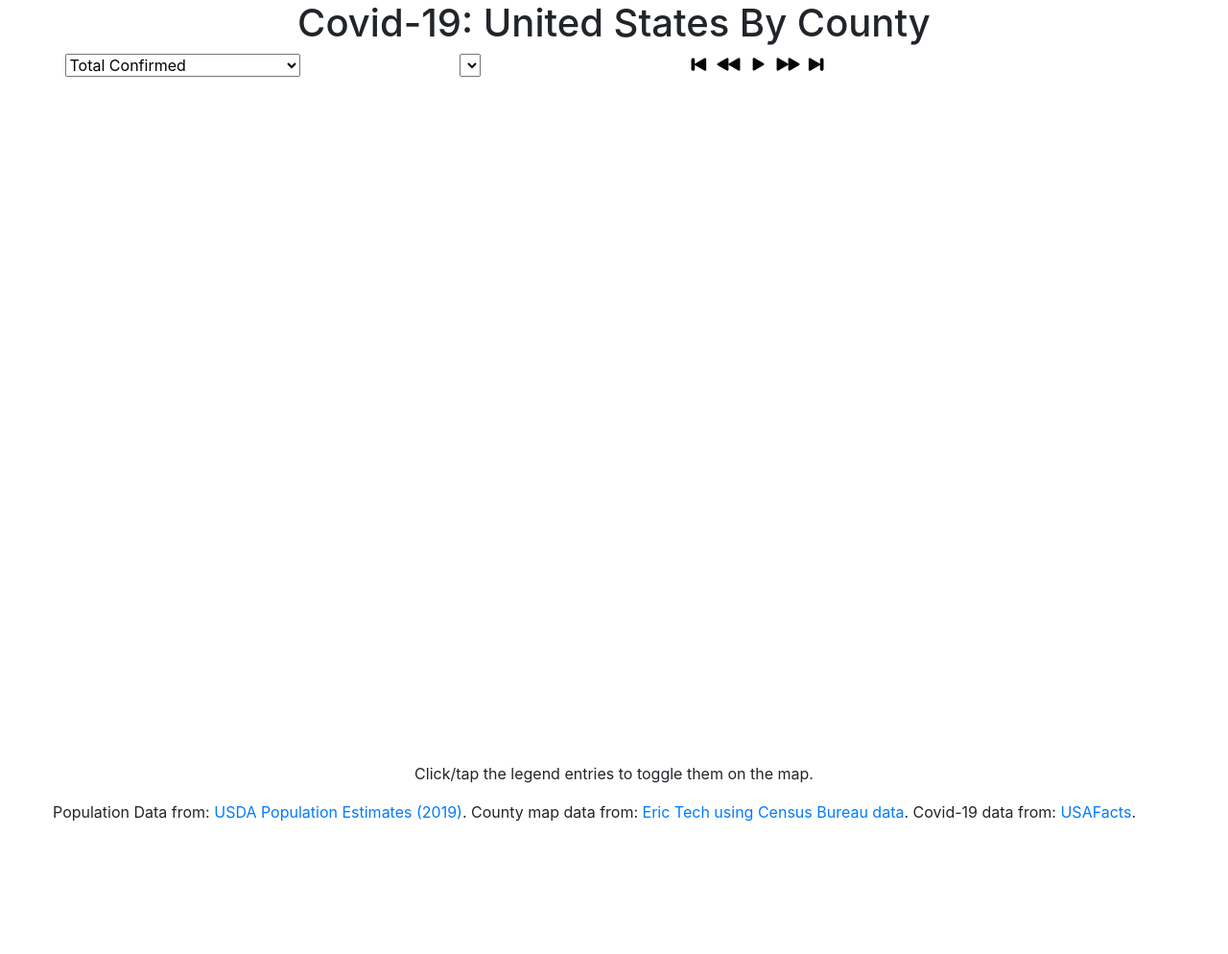
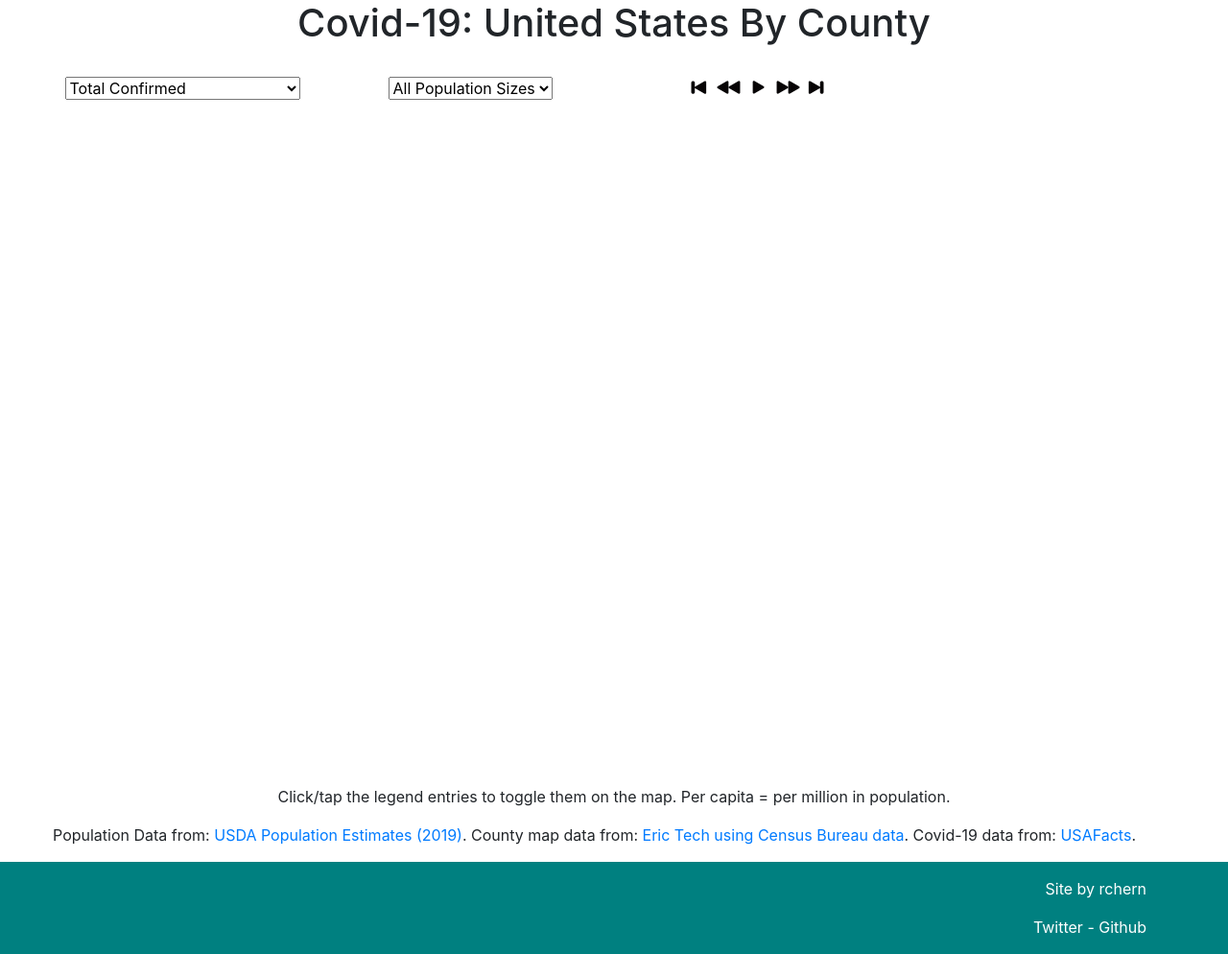
Before and after one commit to rchern/covid-19, a plain HTML site: page index.html in a window 1280 px wide. Shown: the whole page at 96% size. Before the commit the page ends 874 px from the top, so only its background shows below. Drawn offline with nearby package versions, Linux system fonts and the light colour scheme; some packages are replaced by stand-ins of ours; no server answers.

Commit message:
polish things up a bit

```diff
--- a/index.html
+++ b/index.html
@@ -17,7 +17,7 @@
                 <h1>Covid-19: United States By County</h1>
             </div>
         </div>
-        <div class="row justify-content-center align-items-center">
+        <div class="row justify-content-center align-items-center my-4">
             <div class="col-sm-6 col-lg-3 text-center mb-2">
                 <select id="metric">
                     <optgroup label="Confirmed Cases">
@@ -36,7 +36,14 @@
             </div>
             <div class="col-sm-6 col-lg-3 text-center mb-2">
                 <select id="population">
-
+                    <option value="0">All Population Sizes</option>
+                    <option value="6000">>= 6K</option>
+                    <option value="12000">>= 12K</option>
+                    <option value="18000">>= 18K</option>
+                    <option value="27000">>= 27K</option>
+                    <option value="42000">>= 42K</option>
+                    <option value="74000">>= 74K</option>
+                    <option value="200000">>= 200K</option>
                 </select>
             </div>
             <div class="col-sm-6 col-lg-3 text-center mb-2">
@@ -54,7 +61,7 @@
         <div id="legend"></div>
         <div class="row">
             <div class="col text-center">
-                <p>Click/tap the legend entries to toggle them on the map.</p>
+                <p>Click/tap the legend entries to toggle them on the map. Per capita = per million in population.</p>
             </div>
         </div>
         <p>Population Data from: <a
@@ -64,6 +71,19 @@
                 data</a>.
             Covid-19 data from: <a
                 href="https://usafacts.org/visualizations/coronavirus-covid-19-spread-map/">USAFacts</a>.
+        </p>
+    </div>
+    <div id="footer" class="py-3">
+        <div class="container">
+            <div class="row">
+                <div class="col text-right">
+                    <p>Site by rchern</p>
+                    <div>
+                        <a href="https://twitter.com/rchern">Twitter</a> - <a href="https://github.com/rchern/covid-19">Github</a>
+                    </div>
+                </div>
+            </div>
+        </div>
     </div>
     <script src='https://cdnjs.cloudflare.com/ajax/libs/jquery/3.4.1/jquery.min.js'></script>
     <script src="./script.js"></script>
--- a/script.js
+++ b/script.js
@@ -41,15 +41,9 @@ var Covid19 = /** @class */ (function () {
     }
     Covid19.prototype.handlePopulation = function () {
         var _this = this;
-        var buckets = 12;
-        var populationScale = new LogarithmicSlider(buckets, this.max.population);
         var population = $("#population");
-        population.empty();
-        for (var i = 0; i < buckets - 2; i++) {
-            population.append("<option value=" + i + ">" + (i == 0 ? "All Population Sizes" : ">= " + populationScale.getValue(i)) + "</option>");
-        }
         population.on("change", function () {
-            _this.populationThreshold = populationScale.getValue(population.val());
+            _this.populationThreshold = population.val();
             _this.styleMap();
         });
     };
@@ -233,7 +227,7 @@ var Covid19 = /** @class */ (function () {
         var geoId = this.getGeoId(evt.feature);
         var countyData = this.covid19[this.currentDayIndex][geoId];
         var county = this.allCounties[geoId];
-        var html = "\n<b>" + county.county + ", " + county.stateAbbr + " (" + county.population + ")</b>\n<p>Day " + this.currentDayIndex + "</p>\n<p></p>\n<p>New Confirmed: " + countyData.newConfirmed + " (" + countyData.newConfirmedNormalized + ")</p>\n<p>Total Confirmed: " + countyData.totalConfirmed + " (" + countyData.totalConfirmedNormalized + ")</p>\n<p></p>\n<p>New Deaths: " + countyData.newDeaths + " (" + countyData.newDeathsNormalized + ")</p>\n<p>Total Deaths: " + countyData.totalDeaths + " (" + countyData.totalDeathsNormalized + ")</p>\n";
+        var html = "\n<div><b>" + county.county + ", " + county.stateAbbr + "</b></div>\n<div>Population: " + county.population.toString().replace(/\B(?=(\d{3})+(?!\d))/g, ",") + "\n</div><p>Day " + this.currentDayIndex + "</p>\n<p></p>\n<p>New Confirmed: " + countyData.newConfirmed + "<br>" + countyData.newConfirmedNormalized + " per million\n<p>Total Confirmed: " + countyData.totalConfirmed + "<br>" + countyData.totalConfirmedNormalized + " per million</p>\n<p></p>\n<p>New Deaths: " + countyData.newDeaths + "<br>" + countyData.newDeathsNormalized + " per million</p>\n<p>Total Deaths: " + countyData.totalDeaths + "<br>" + countyData.totalDeathsNormalized + " per million</p>\n";
         this.infoWindow.setContent(html);
         this.infoWindow.setPosition(evt.latLng);
         this.infoWindow.setOptions({ pixelOffset: new google.maps.Size(0, -34) });
@@ -271,7 +265,7 @@ var Covid19 = /** @class */ (function () {
             var newValue = this.logSlider.getValue(i);
             var shade = this.shades[i];
             var text = i === 0 || i === this.shades.length - 1 ? newValue : (newValue == 0 ? 0 : maxValue + 1) + " - " + newValue;
-            html += "<div class='col-6 col-sm-3 my-2'>";
+            html += "<div class='col-6 col-sm-3'>";
             html += "<div data-position=\"" + i + "\" class=\"legend-value " + (shade.on ? "on" : "") + "\" style='background-color: #" + shade.color + "'><div>" + text + "</div></div>";
             html += "</div>";
             maxValue = newValue;
@@ -297,7 +291,7 @@ var Covid19 = /** @class */ (function () {
         return {
             fillColor: bucket,
             strokeWeight: 0,
-            fillOpacity: 0.8
+            fillOpacity: 0.75
         };
     };
     return Covid19;
--- a/style.css
+++ b/style.css
@@ -71,3 +71,11 @@
   #legend .legend-value div {
     background-color: white;
   }
+
+  #footer {
+      background-color: #008080;
+      color: white;
+  }
+  #footer a, #footer a:hover, #footer a:visited {
+      color: white;
+  }
```
